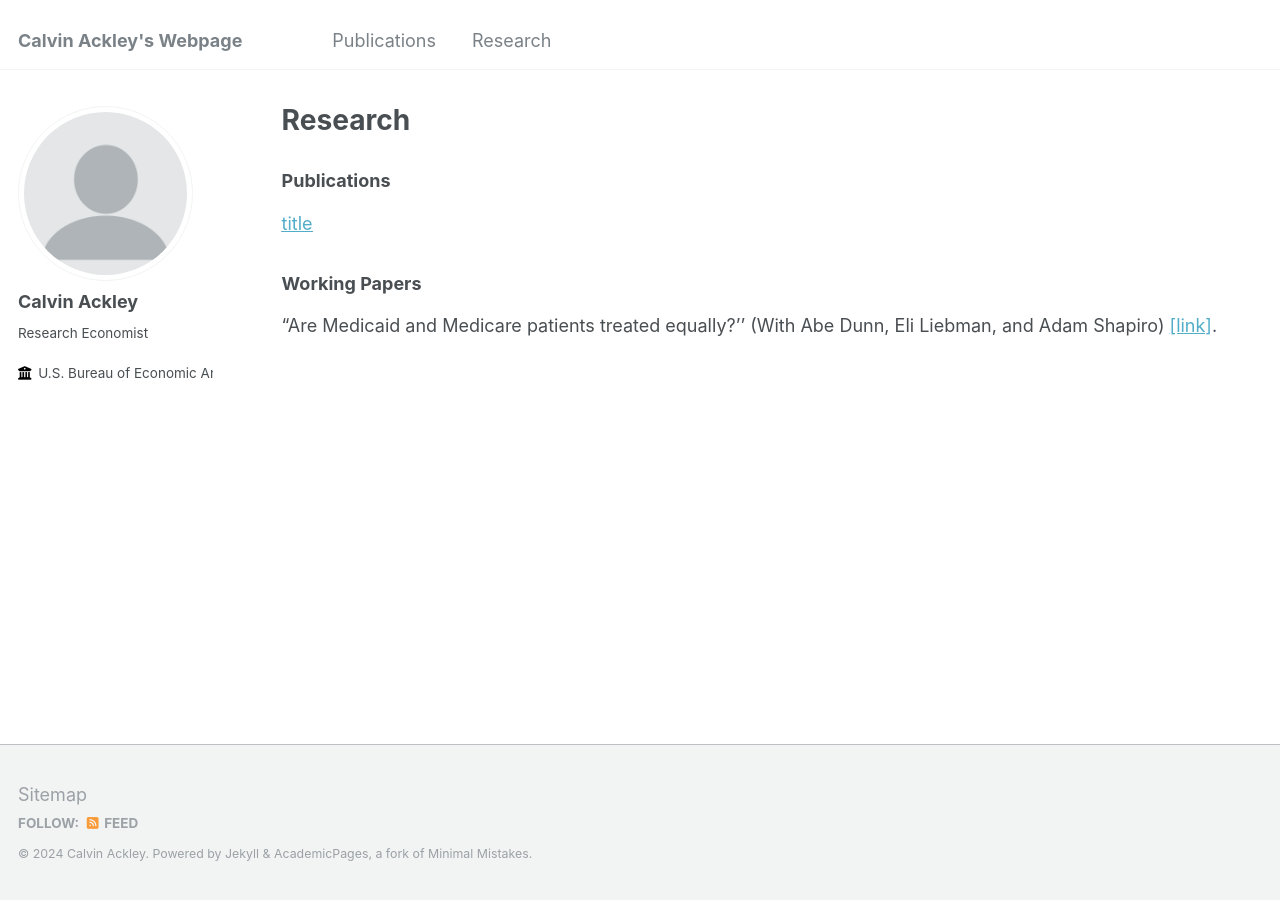
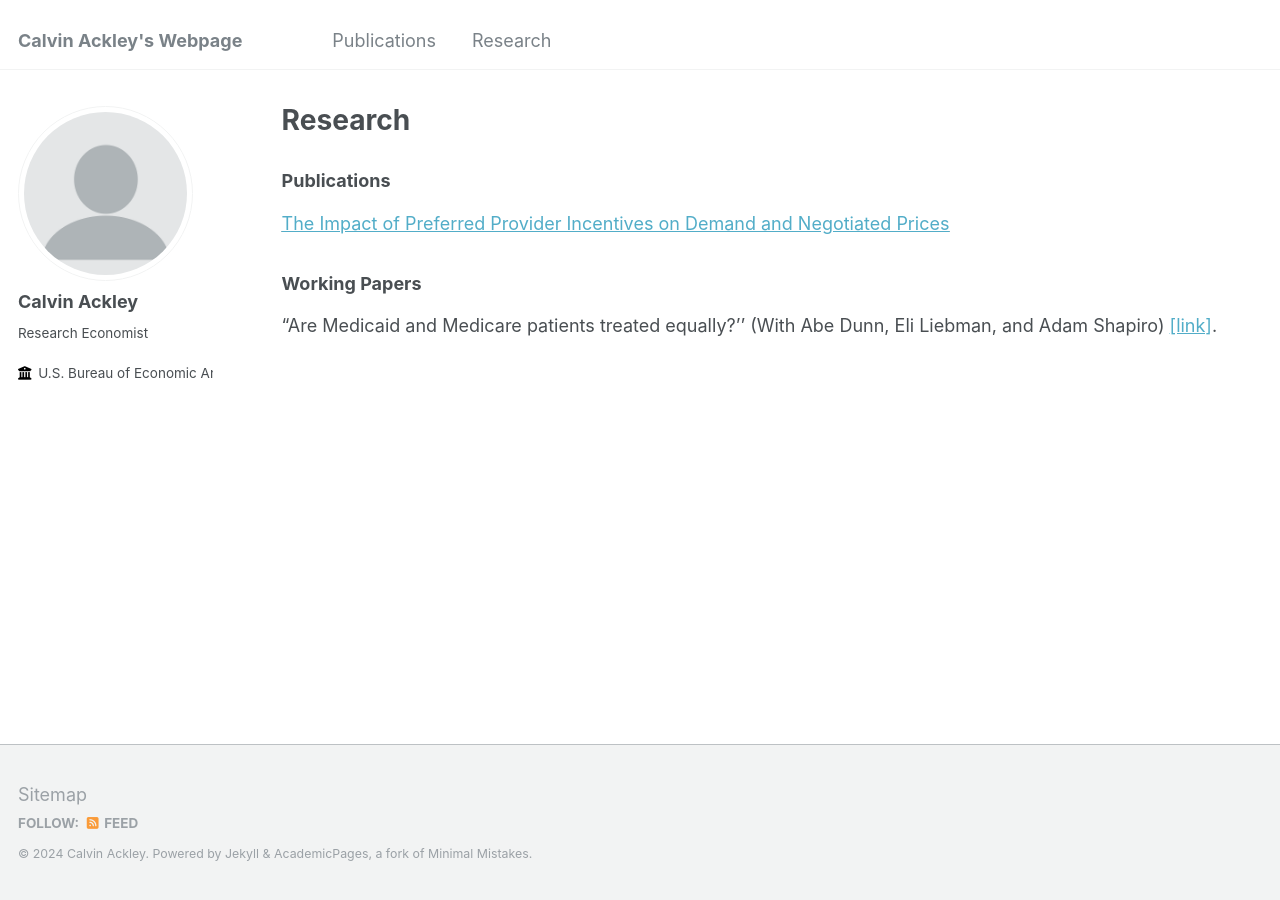
Before and after one commit to ackleycb/ackleycb.github.io, a Jekyll site: the page built from _pages/research.md, in a window 1280 px wide. Built offline with Jekyll 4.4.1, drawn with Linux system fonts in a browser that asks for light colours.

Commit message:
Update research.md

```diff
--- a/_pages/research.md
+++ b/_pages/research.md
@@ -7,7 +7,7 @@ author_profile: true
 
 ### Publications
 
-<span style="text-decoration:underline"> [title](link) </span>
+<span style="text-decoration:underline"> [The Impact of Preferred Provider Incentives on Demand and Negotiated Prices](link) </span>
 
 
 ### Working Papers
```
